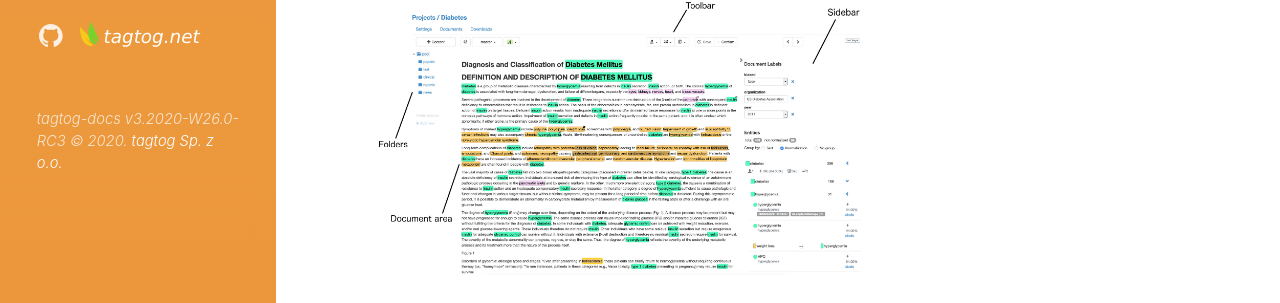
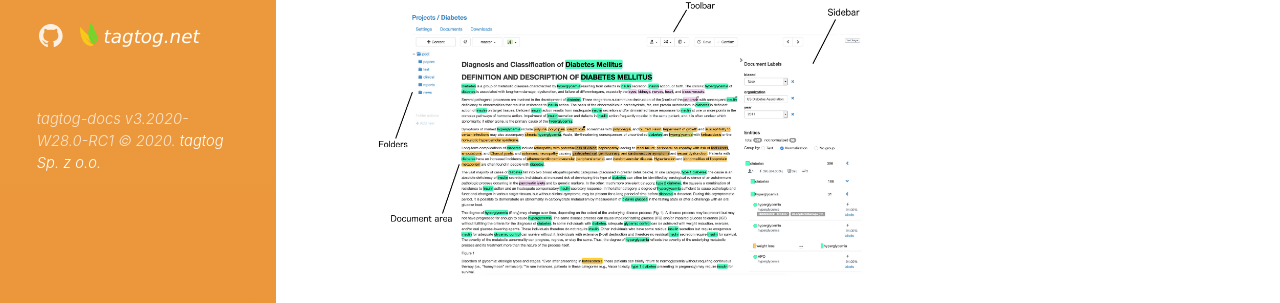
Before and after one commit to tagtogorg/tagtog-doc, a Jekyll site: the page built from index.html, in a window 1280 px wide. Shown: the part 1371-1674 px from the top of the page. Built offline with Jekyll 4.4.1, drawn with Linux system fonts in a browser that asks for light colours; nearby versions of some CDN libraries; the list of posts is cut into pages by our own code.

Commit message:
bump it baby

```diff
--- a/_config.yml
+++ b/_config.yml
@@ -71,7 +71,7 @@ plugins:
   - jemoji
 
 # Custom vars
-version: 3.2020-W26.0-RC3
+version: 3.2020-W28.0-RC1
 sidebar_home_link: true
 search_page: false
 # sidebar_blog_link:  '/blog'   # By default, your home page is your blog
```
Also changed, not shown: 1 other file.
